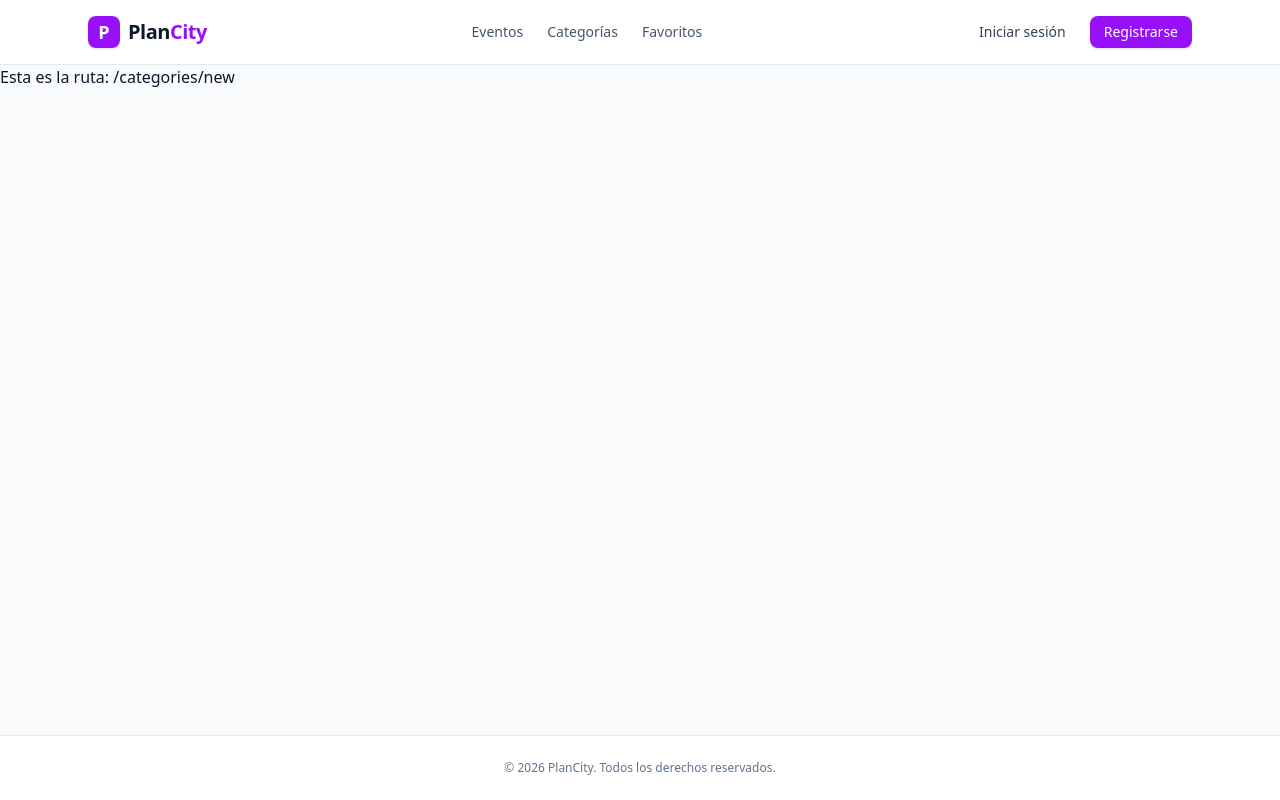
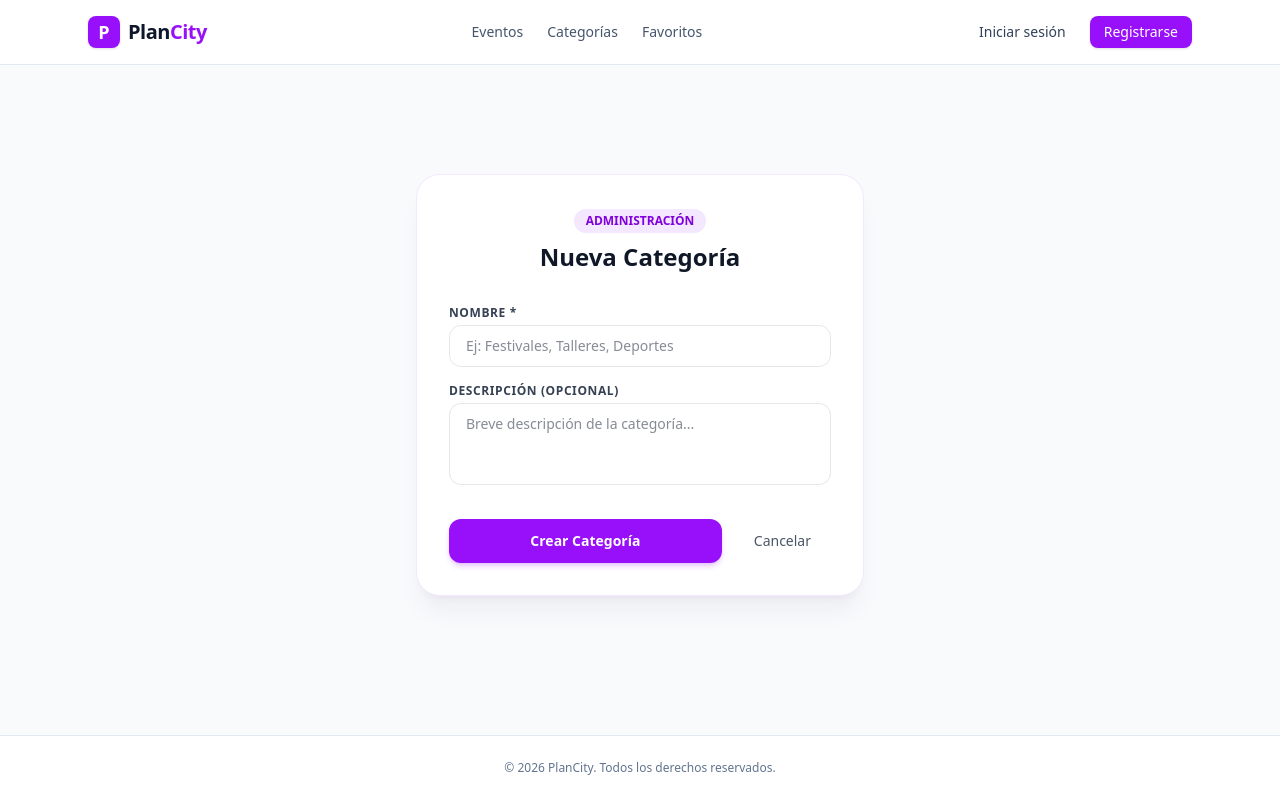
Before and after one commit to OneBolivar/Plan-City-Next, a Next.js app: page /categories/new in a window 1280 px wide. Built offline with nearby package versions, Linux system fonts and the light colour scheme; no server answers.

Commit message:
feat(categorias): implementar formulario de creacion y modularizacion de dtos pendiente de auth

```diff
--- a/src/app/categories/new/page.tsx
+++ b/src/app/categories/new/page.tsx
@@ -1,3 +1,160 @@
-export default function NewCategoryPage(){
-    return <h1>Esta es la ruta: /categories/new</h1>
+'use client';
+
+import { useState } from 'react';
+import Link from 'next/link';
+import { useRouter } from 'next/navigation';
+import { categorySchema, CategoryFormData } from '@/types/category.schema';
+import { createCategory } from '@/services/categories.service';
+
+export default function NewCategoryPage() {
+  const router = useRouter();
+
+  const [formData, setFormData] = useState<CategoryFormData>({
+    name: '',
+    description: '',
+  });
+
+  const [errors, setErrors] = useState<Partial<Record<keyof CategoryFormData, string>>>({});
+  const [errorMessage, setErrorMessage] = useState<string | null>(null);
+  const [isSubmitting, setIsSubmitting] = useState<boolean>(false);
+
+  const handleChange = (
+    e: React.ChangeEvent<HTMLInputElement | HTMLTextAreaElement>
+  ) => {
+    const { name, value } = e.target;
+    setFormData((prev) => ({ ...prev, [name]: value }));
+
+    if (errors[name as keyof CategoryFormData]) {
+      setErrors((prev) => ({ ...prev, [name]: undefined }));
+    }
+  };
+
+  const handleSubmit = async (e: React.FormEvent) => {
+    e.preventDefault();
+    setErrorMessage(null);
+    setIsSubmitting(true);
+
+    const validationResult = categorySchema.safeParse(formData);
+
+    if (!validationResult.success) {
+      const formattedErrors: Partial<Record<keyof CategoryFormData, string>> = {};
+      for (const issue of validationResult.error.issues) {
+        const field = issue.path[0] as keyof CategoryFormData;
+        if (!formattedErrors[field]) {
+          formattedErrors[field] = issue.message;
+        }
+      }
+      setErrors(formattedErrors);
+      setIsSubmitting(false);
+      return;
+    }
+
+    try {
+      await createCategory({
+        name: validationResult.data.name.trim(),
+        description: validationResult.data.description?.trim() || undefined,
+      });
+
+      router.push('/categories');
+      router.refresh();
+    } catch (err: unknown) {
+      setErrorMessage(
+        err instanceof Error ? err.message : 'Error al registrar la categoría en el backend.'
+      );
+    } finally {
+      setIsSubmitting(false);
+    }
+  };
+
+  return (
+    <div className="min-h-[80vh] flex items-center justify-center px-4 py-10 bg-slate-50">
+      <div className="w-full max-w-md bg-white rounded-3xl shadow-xl shadow-purple-950/5 border border-purple-100 p-8">
+        <div className="text-center mb-8">
+          <span className="inline-block px-3 py-1 bg-purple-100 text-purple-700 rounded-full text-xs font-semibold uppercase mb-2">
+            Administración
+          </span>
+          <h2 className="text-2xl font-bold text-gray-900">
+            Nueva Categoría
+          </h2>
+        </div>
+
+        {errorMessage && (
+          <div
+            role="alert"
+            className="mb-6 p-4 bg-red-50 border-l-4 border-red-500 text-red-700 rounded-r-lg text-sm font-medium"
+          >
+            {errorMessage}
+          </div>
+        )}
+
+        <form onSubmit={handleSubmit} className="space-y-4">
+          <div>
+            <label
+              htmlFor="category-name"
+              className="block text-xs font-bold text-gray-700 uppercase tracking-wider mb-1"
+            >
+              Nombre *
+            </label>
+            <input
+              id="category-name"
+              name="name"
+              type="text"
+              value={formData.name}
+              onChange={handleChange}
+              placeholder="Ej: Festivales, Talleres, Deportes"
+              className={`w-full px-4 py-2.5 bg-white border rounded-xl text-sm outline-none transition-all ${
+                errors.name
+                  ? 'border-red-500 bg-red-50/20 focus:ring-2 focus:ring-red-400'
+                  : 'border-gray-200 focus:ring-2 focus:ring-purple-500'
+              }`}
+            />
+            {errors.name && (
+              <p className="text-red-500 text-xs mt-1">{errors.name}</p>
+            )}
+          </div>
+
+          <div>
+            <label
+              htmlFor="category-description"
+              className="block text-xs font-bold text-gray-700 uppercase tracking-wider mb-1"
+            >
+              Descripción (opcional)
+            </label>
+            <textarea
+              id="category-description"
+              name="description"
+              value={formData.description || ''}
+              onChange={handleChange}
+              rows={3}
+              placeholder="Breve descripción de la categoría..."
+              className={`w-full px-4 py-2.5 bg-white border rounded-xl text-sm outline-none resize-none transition-all ${
+                errors.description
+                  ? 'border-red-500 bg-red-50/20 focus:ring-2 focus:ring-red-400'
+                  : 'border-gray-200 focus:ring-2 focus:ring-purple-500'
+              }`}
+            />
+            {errors.description && (
+              <p className="text-red-500 text-xs mt-1">{errors.description}</p>
+            )}
+          </div>
+
+          <div className="pt-3 flex items-center gap-3">
+            <button
+              type="submit"
+              disabled={isSubmitting}
+              className="flex-1 bg-purple-600 hover:bg-purple-700 text-white font-semibold py-3 rounded-xl transition-all shadow-md shadow-purple-600/20 active:scale-[0.98] disabled:opacity-50 text-sm"
+            >
+              {isSubmitting ? 'Guardando...' : 'Crear Categoría'}
+            </button>
+            <Link
+              href="/categories"
+              className="px-5 py-3 text-sm font-medium text-gray-600 hover:text-gray-800 rounded-xl hover:bg-gray-100 transition-colors"
+            >
+              Cancelar
+            </Link>
+          </div>
+        </form>
+      </div>
+    </div>
+  );
 }
--- a/src/services/api.ts
+++ b/src/services/api.ts
@@ -1,9 +1,9 @@
 import axios from "axios";
 
 export const api = axios.create({
-    baseURL: process.env.API_URL || 'http://localhost:3001/api',
+    baseURL: process.env.API_URL || 'http://localhost:3000',
     headers: {
-        'Content-Type': 'apllication/json',
+        'Content-Type': 'application/json',
     },
     timeout: 10000,
 })
--- a/src/services/categories.service.ts
+++ b/src/services/categories.service.ts
@@ -1,25 +1,47 @@
-import { api } from "./api";
-import { AppEvent } from "@/types/event.types";
-import axios from "axios";
+// src/services/categories.service.ts
+import { api } from '@/services/api';
+import { Category, CreateCategoryDto, UpdateCategoryDto } from '@/types/category.types';
+import axios from 'axios';
 
-export async function getCategories(): Promise<AppEvent[]> {
-    try{
-        const response = await api.get <AppEvent[]>("/categories");
+export async function getCategories(): Promise<Category[]> {
+  try {
+    const response = await api.get<Category[]>('/categories');
     return response.data;
-    }catch (error) {
-        console.error("Fallo al obtener las eventos", error);
+  } catch (error) {
+    console.error('Error al obtener categorías:', error);
     return [];
   }
 }
 
-export async function getCategoryById(id: string): Promise<AppEvent | undefined> {
+export async function getCategoryById(id: string): Promise<Category | undefined> {
   try {
-        const response = await api.get<AppEvent>(`/categories${id}`);
-        return response.data
+    const response = await api.get<Category>(`/categories/${id}`);
+    return response.data;
   } catch (error) {
-        if (axios.isAxiosError(error)){
-            if (error.response?.status === 404) return undefined
+    if (axios.isAxiosError(error) && error.response?.status === 404) {
+      return undefined;
+    }
+    console.error(`Error al obtener categoría ${id}:`, error);
+    return undefined;
   }
 }
 
+export async function createCategory(payload: CreateCategoryDto): Promise<Category | null> {
+  try {
+    const response = await api.post<Category>('/categories', payload);
+    return response.data;
+  } catch (error) {
+    console.error('Error al crear categoría:', error);
+    throw error;
   }
+}
+
+export async function updateCategory(id: string, payload: UpdateCategoryDto): Promise<Category | null> {
+  try {
+    const response = await api.put<Category>(`/categories/${id}`, payload);
+    return response.data;
+  } catch (error) {
+    console.error(`Error al actualizar categoría ${id}:`, error);
+    throw error;
+  }
+}
--- /dev/null
+++ b/src/types/category.schema.ts
@@ -0,0 +1,14 @@
+import { z } from 'zod';
+
+export const categorySchema = z.object({
+  name: z
+    .string()
+    .min(3, { message: 'El nombre debe tener al menos 3 caracteres' })
+    .max(50, { message: 'El nombre no puede superar los 50 caracteres' }),
+  description: z
+    .string()
+    .max(250, { message: 'La descripción no puede superar los 250 caracteres' })
+    .optional(),
+});
+
+export type CategoryFormData = z.infer<typeof categorySchema>;
```
Also changed, not shown: src/types/category.types.ts (+9 -3 lines). Lines whose indentation alone changed are shown as unchanged.
